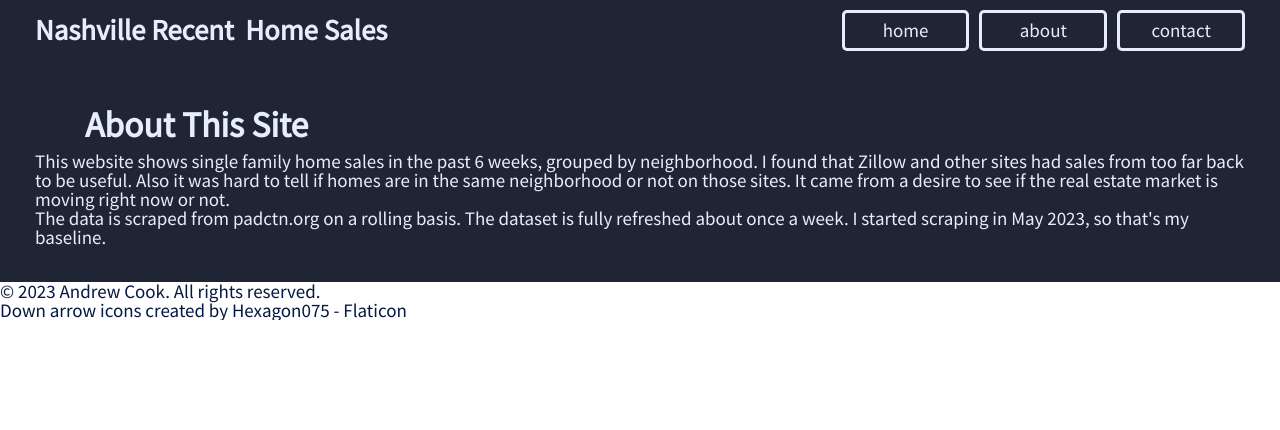
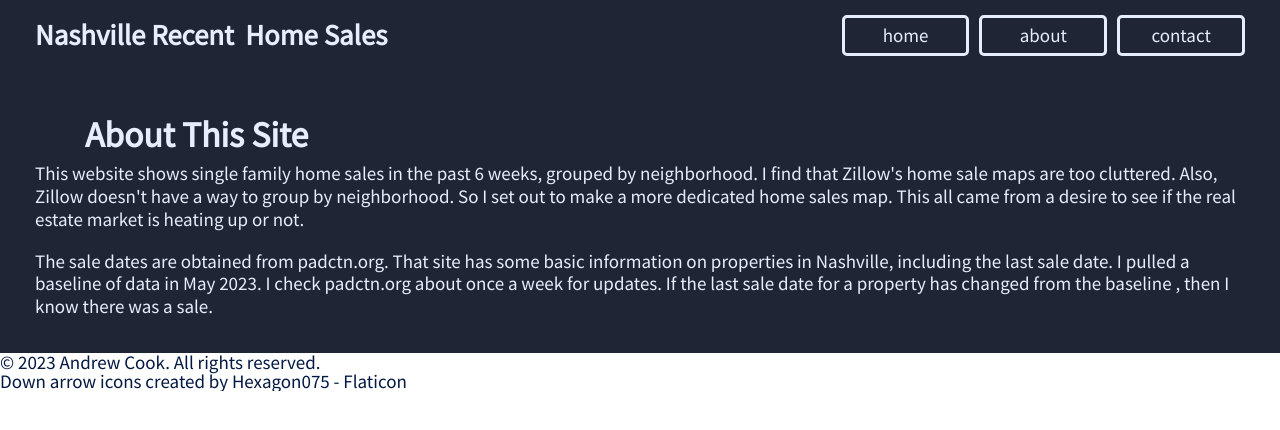
Before and after one commit to cookster9/neighborhood-sales-report, a Django app: page /about/ in a window 1280 px wide. Shown: the top 430 px of the page. Run offline with Django 4.2, Linux system fonts and the light colour scheme.

Commit message:
moved about to its own page again. pud ad block in base.

```diff
--- a/dashboard/static/dashboard/css/base-map.css
+++ b/dashboard/static/dashboard/css/base-map.css
@@ -84,7 +84,7 @@ form{
     display: flex;
     flex-wrap: wrap;
     flex-direction: row;
-    padding: 0px 35px 0px;
+    padding: 5px 35px;
 }
 
 .header-span{
@@ -129,7 +129,7 @@ form{
 }
 
 .about p{
-
+    line-height: 1.2em;
 }
 
 .sub-header {
--- a/dashboard/templates/dashboard/about.html
+++ b/dashboard/templates/dashboard/about.html
@@ -3,16 +3,21 @@
 {% block content %}
 <div class="other-container top-content top-background">
   <h2 class="other-header color-primary">About This Site</h2>
-  <div class="about-intro">
+  <div class="about">
     <p>
         This website shows single family home sales in the past 6 weeks, grouped by neighborhood. I
-                    found that Zillow and other sites had sales from too far back to be useful. Also it was hard to tell if
-                    homes are in the same neighborhood or not on those sites. It came from a desire to see if the real estate
-                    market is moving right now or not.
+        find that Zillow's home sale maps are too cluttered. Also, Zillow doesn't have a way to group
+        by neighborhood. So I set out to make a more dedicated home sales map.
+        This all came from a desire to see if the real estate market is heating up or not.
     </p>
+    <br>
     <p>
-                    The data is scraped from padctn.org on a rolling basis. The dataset is fully refreshed about once a week.
-                    I started scraping in May 2023, so that's my baseline.
+        The sale dates are obtained from <a href="https://www.padctn.org" target="_blank">padctn.org</a>.
+        That site has some basic information on properties in Nashville,
+        including the last sale date. I pulled a baseline of data in May 2023.
+        I check <a href="padctn.org" target="_blank">padctn.org</a>
+        about once a week for updates. If the last sale date for a property has changed from the baseline
+        , then I know there was a sale.
     </p>
   </div>
 </div>
--- a/dashboard/templates/dashboard/base.html
+++ b/dashboard/templates/dashboard/base.html
@@ -14,6 +14,8 @@
     <script src="https://unpkg.com/leaflet@1.9.4/dist/leaflet.js"
      integrity="sha256-20nQCchB9co0qIjJZRGuk2/Z9VM+kNiyxNV1lvTlZBo="
      crossorigin=""></script>
+    {% block adheader %}
+    {% endblock %}
 </head>
 <body>
     <div id="site-header" class="header-row top-background">
@@ -29,48 +31,13 @@
         </div>
         <div class = "header-links">
             <div class = "header-link" ><a href="/">home</a></div>
-            <div class = "header-link" ><a onClick="overlayOn('about-overlay')">about</a></div>
+            <div class = "header-link" ><a href="/about">about</a></div>
             <div class = "header-link" ><a href="/contact">contact</a></div>
         </div>
     </div>
     {% block content %}
         document.write('Map stuff goes here');
     {% endblock %}
-    <div class="overlay" id="about-overlay">
-        <div class="other-container top-content top-background">
-            <a href="javascript:void(0)" class="closebtn" onclick="overlayOff('about-overlay')">&times;</a>
-          <h2 class="other-header color-primary">About This Site</h2>
-          <div class="about">
-                        <p>
-                            This website shows single family home sales in the past 6 weeks, grouped by neighborhood. I
-                            found that Zillow's home sale maps were too cluttered. Also, it was hard to tell if
-                            homes are in the same neighborhood or not. So I set out to make a more specific map.
-                            It all came from a desire to see if the real estate market is moving right now or not.
-                        </p>
-                        <br>
-                        <p>
-                            The sale dates are obtained from <a href="https://www.padctn.org" target="_blank">padctn.org</a>. That site gives some basic information on properties in Nashville,
-                            including the last sale date. I got a baseline of data in May 2023. I check <a href="padctn.org" target="_blank">padctn.org</a>
-                            about once a week for updates. If the last sale date for a property has changed from the baseline
-                            , then I know there was a sale.
-                        </p>
-          </div>
-        </div>
-    </div>
-    <div class="overlay" id="contact-overlay">
-        <div class="other-container top-content top-background">
-            <h2 class="other-header color-primary">Contact Us</h2>
-            <div class="form-group">
-                <form method="post">
-                    {% csrf_token %}
-                    {{ form.as_div }}
-                    <div class="form-actions">
-                      <button type="submit">Send</button>
-                    </div>
-                </form>
-            </div>
-        </div>
-    </div>
 <footer>
     <p>&copy; 2023 Andrew Cook. All rights reserved.</p>
     <a href="https://www.flaticon.com/free-icons/down-arrow" title="down arrow icons">Down arrow icons created by Hexagon075 - Flaticon</a>
```
Also changed, not shown: dashboard/templates/dashboard/map_leaflet.html (+11 -10 lines). Lines whose indentation alone changed are shown as unchanged.
